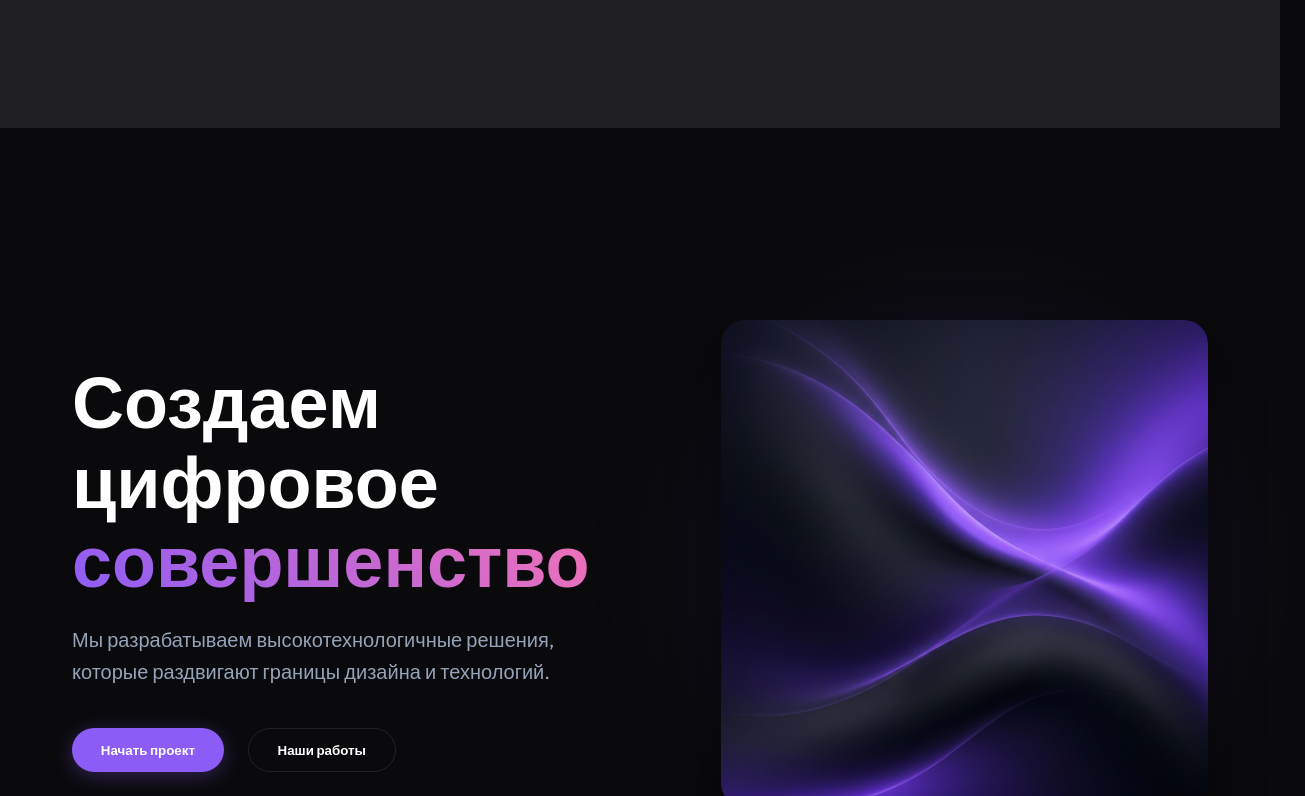
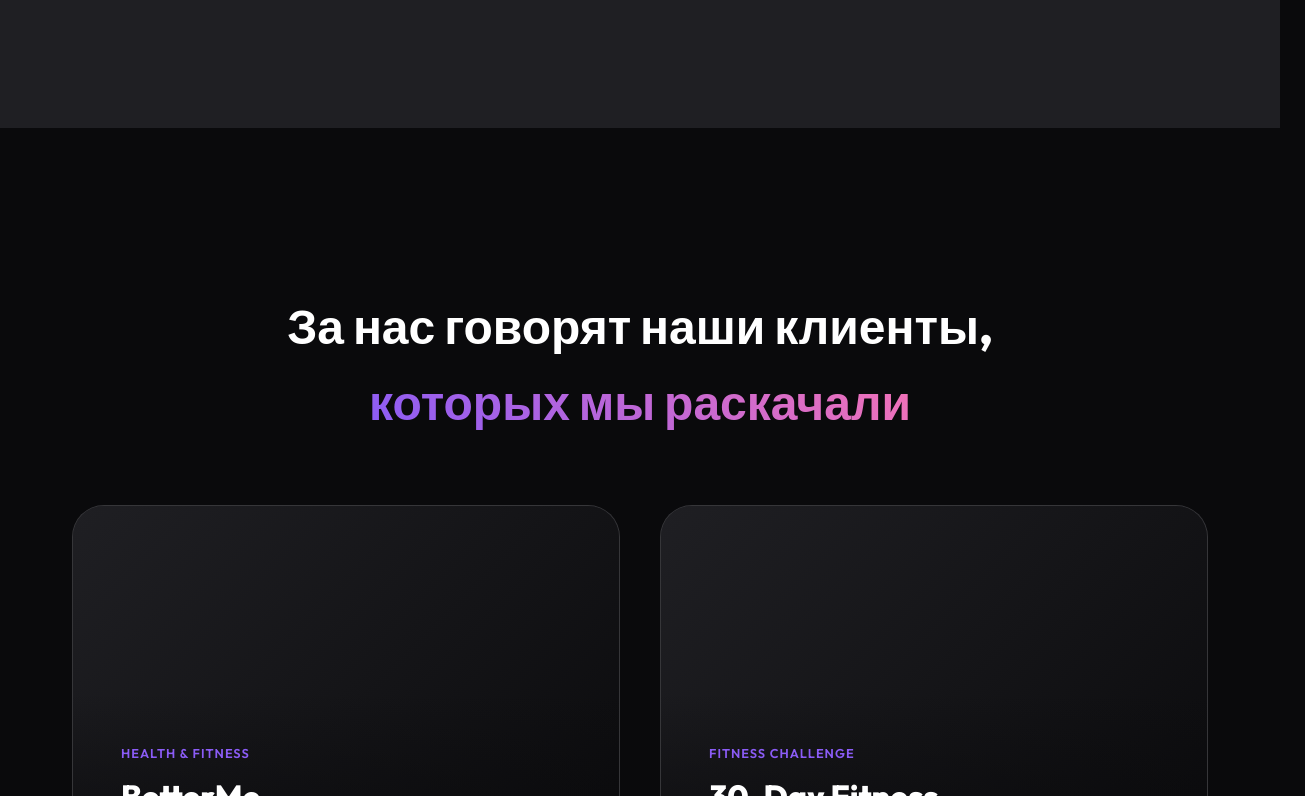
Before and after one commit to Arteminamerica90/mywebsite, a React (Vite) app: page / in a window 1280 px wide. Shown: the part 644-1440 px from the top of the page, 1305 px wide, since content can reach past the window. Built offline with nearby package versions, Linux system fonts and the light colour scheme.

Commit message:
Remove hero section from homepage

```diff
--- a/src/pages/Home.jsx
+++ b/src/pages/Home.jsx
@@ -49,23 +49,6 @@ function Home() {
                             <p>Узнайте стратегии и креативы конкурентов. Будьте на шаг впереди рынка.</p>
                             <Link to="/services/analysis" className="read-more">Подробнее →</Link>
                         </div>
-                    </div>
-                </div>
-            </section>
-
-            <section id="home" className="hero">
-                <div className="container hero-container">
-                    <div className="hero-content fade-in">
-                        <h1 className="hero-title">Создаем цифровое <span className="gradient-text">совершенство</span></h1>
-                        <p className="hero-subtitle">Мы разрабатываем высокотехнологичные решения, которые раздвигают границы дизайна и технологий.</p>
-                        <div className="hero-btns">
-                            <button className="btn-primary">Начать проект</button>
-                            <button className="btn-secondary">Наши работы</button>
-                        </div>
-                    </div>
-                    <div className="hero-image-container fade-in">
-                        <img src={heroImg} alt="Hero" className="hero-image" />
-                        <div className="hero-blob"></div>
                     </div>
                 </div>
             </section>
```
